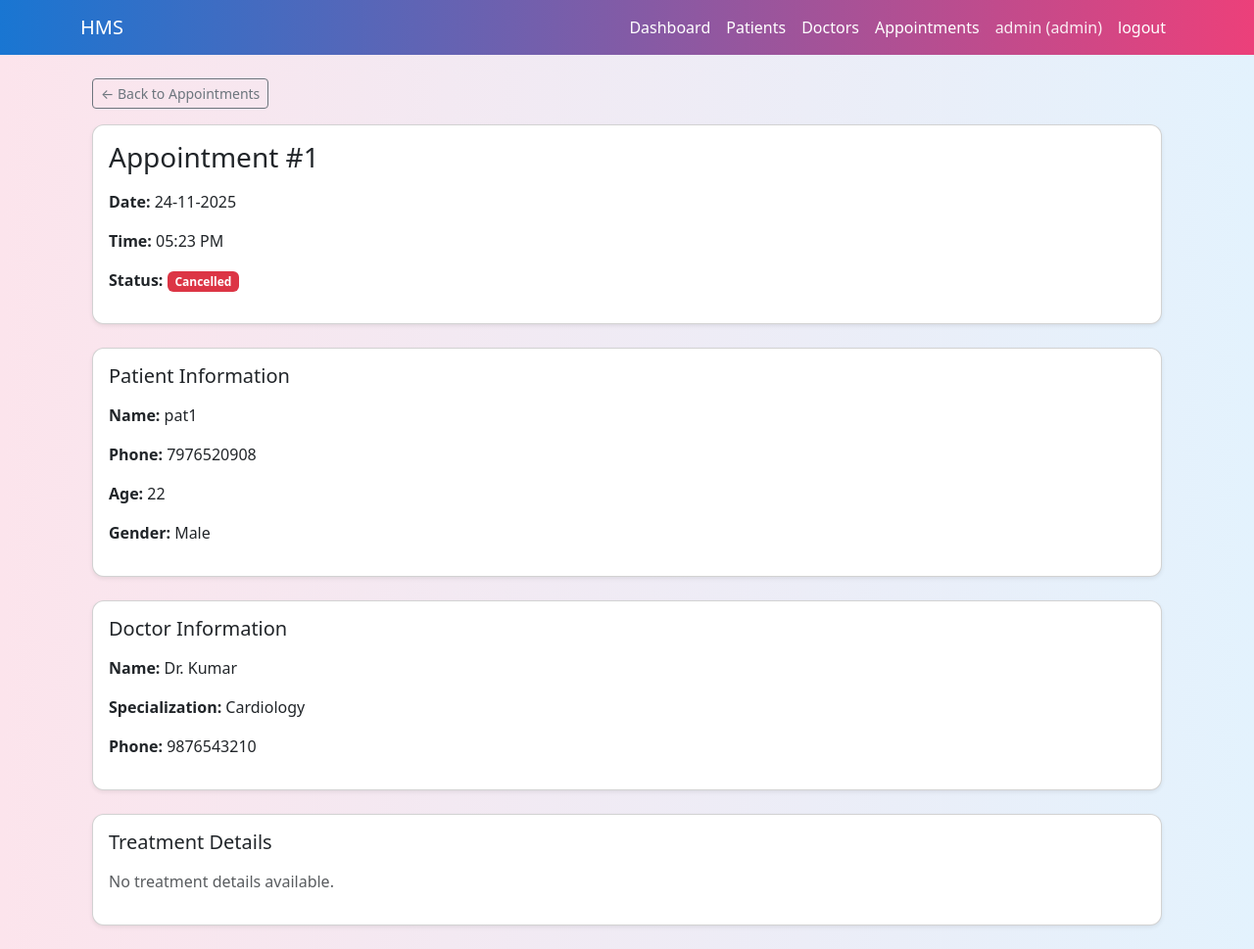
After one commit to Manojseervi0/hospital-management-system, a Flask app: page /admin/appointments/1 in a window 1280 px wide. The commit adds this page. Shown: the whole page at 98% size. Run offline with Flask 3, Linux system fonts and the light colour scheme; a user stored in the database is signed in; data comes from the database, SQL or seed files in the repository; both versions use the stored data as it was after the commit.

Commit message:
Milestone-HMS Appointment-Treatment

```diff
--- a/app.py
+++ b/app.py
@@ -419,6 +419,50 @@ def create_app():
             search=search
         )
 
+    @app.route('/admin/patients/toggle/<int:patient_id>')
+    def admin_toggle_patient(patient_id):
+        if session.get('role') !="admin":
+            return redirect(url_for('login'))
+
+        patient = Patient.query.get_or_404(patient_id)
+        user=User.query.get_or_404(patient.user_id)
+
+        user.is_active=not user.is_active
+        db.session.commit()
+
+        flash(
+            f"Patient '{patient.full_name}' has been"
+            + ("activated." if user.is_active else "deactivated.")
+        )
+        return redirect(url_for('admin_patients'))
+
+    @app.route('/admin/patient/<int:patient_id>/history')
+    def admin_patient_history(patient_id):
+        if session.get('role') !="admin":
+            return redirect(url_for('login'))
+
+        patient=Patient.query.get_or_404(patient_id)
+
+        appointments=(
+            Appointment.query
+            .filter_by(patient_id=patient.id)
+            .order_by(Appointment.date.desc(),Appointment.time.desc())
+            .all()
+        )
+        return render_template(
+            "admin_patient_history.html",
+            patient=patient,
+            appointments=appointments,
+        )
+
+    @app.route('/admin/appointments/<int:appt_id>')
+    def admin_appointment_detail(appt_id):
+        if session.get('role') !='admin':
+            return redirect(url_for('login'))
+
+        appt = Appointment.query.get_or_404(appt_id)
+        return render_template("Admin_appointment_detail.html",appointment=appt)
+
     @app.route('/doctor/appointments')
     def doctor_appointments():
         if session.get('role') != "doctor":
@@ -488,6 +532,33 @@ def create_app():
         flash(f"Appointment marked as {new_status}.")
         return redirect(url_for('doctor_appointments'))
 
+    @app.route('/doctor/patient/history/<int:patient_id>/history')
+    def doctor_patient_history(patient_id):
+        if session.get('role') != "doctor":
+            return redirect(url_for('login'))
+        user_id = session.get('user_id')
+        if not user_id:
+            return redirect(url_for('login'))
+
+        doctor = Doctor.query.filter_by(user_id=user_id).first()
+        if not doctor:
+            flash("Doctor profile not found.")
+            return redirect(url_for('doctor_dashboard'))
+
+        patient=Patient.query.get_or_404(patient_id)
+
+        appointments = (
+            Appointment.query
+            .filter_by(patient_id=patient.id,doctor_id=doctor.id)
+            .order_by(Appointment.date.desc(),Appointment.time.desc())
+            .all()
+        )
+        return render_template(
+            "doctor_patient_history.html",
+            patient=patient,
+            appointments=appointments,
+        )
+
     @app.route('/patient/doctor/<int:doctor_id>')
     def patient_doctor_profile(doctor_id):
         if session.get('role') != "patient":
@@ -511,7 +582,7 @@ def create_app():
             slots=slots
         )
 
-    @app.route('/patient/book/<int:slot_id>', methods=['GET','POST'])
+    @app.route('/patient/book/<int:slot_id>', methods=['POST'])
     def patient_book_appointment(slot_id):
         if session.get('role')!="patient":
             return redirect(url_for('login'))
@@ -527,19 +598,29 @@ def create_app():
 
         slot = DoctorAvailability.query.get_or_404(slot_id)
 
-        if slot.date < date.today():
-            flash("This slot is no longer available to book.")
-            return redirect(url_for('patient_doctor_profile',doctor_id=slot.doctorid))
+        existing_for_doctor = Appointment.query.filter(
+            Appointment.doctor_id ==slot.doctorid,
+            Appointment.date ==slot.date,
+            Appointment.time == slot.start_time,
+            Appointment.status != "Cancelled"
+        ).first()
 
-        existing = Appointment.query.filter_by(
-            patient_id=patient.id,
-            doctor_id=slot.doctorid,
-            date=slot.date,
-            time=slot.start_time
+        if existing_for_doctor:
+            flash("this slot has already been booked by another patient.")
+            return redirect(url_for('patient_dashboard'))
+
+
+
+        existing_for_patient = Appointment.query.filter(
+            Appointment.patient_id == patient.id,
+            Appointment.doctor_id==slot.doctorid,
+            Appointment.date==slot.date,
+            Appointment.time==slot.start_time,
+            Appointment.status != "Cancelled"
             ).first()
-        if existing:
+        if existing_for_patient:
             flash("You already have an appointment in this time slot.")
-            return redirect(url_for('patient_doctor_profile',doctor_id=slot.doctorid))
+            return redirect(url_for('patient_dashboard'))
 
         appt = Appointment(
             patient_id=patient.id,
@@ -722,6 +803,17 @@ def create_app():
                 flash("End time must be after start time.")
                 return redirect(url_for('doctor_availability'))
 
+            overlapping=DoctorAvailability.query.filter(
+                DoctorAvailability.doctorid ==doctor.id,
+                DoctorAvailability.date==slot_date,
+                DoctorAvailability.start_time <end_time,
+                DoctorAvailability.end_time > start_time,
+            ).first()
+
+            if overlapping:
+                flash("This time range overlaps with an existing availability slot.")
+                return redirect(url_for('doctor_availability'))
+
             new_slot = DoctorAvailability(
                 doctorid=doctor.id,
                 date=slot_date,
--- /dev/null
+++ b/templates/admin_appointment_detail.html
@@ -0,0 +1,70 @@
+{% extends "base.html" %}
+
+{% block content %}
+<div class="container mt-4">
+
+    <a href="{{ url_for('admin_appointments') }}" class="btn btn-sm btn-outline-secondary mb-3">
+        ← Back to Appointments
+    </a>
+
+    <div class="card shadow-sm mb-4">
+        <div class="card-body">
+
+            <h3 class="mb-3">Appointment #{{ appointment.id }}</h3>
+
+            <p><strong>Date:</strong> {{ appointment.date.strftime("%d-%m-%Y") }}</p>
+            <p><strong>Time:</strong> {{ appointment.time.strftime("%I:%M %p") }}</p>
+
+            <p><strong>Status:</strong>
+                {% if appointment.status == 'Booked' %}
+                <span class="badge bg-warning text-dark">Booked</span>
+                {% elif appointment.status == 'Completed' %}
+                <span class="badge bg-success">Completed</span>
+                {% elif appointment.status == 'Cancelled' %}
+                <span class="badge bg-danger">Cancelled</span>
+                {% endif %}
+            </p>
+
+        </div>
+    </div>
+
+    <!-- Patient Info -->
+    <div class="card shadow-sm mb-4">
+        <div class="card-body">
+            <h5 class="card-title mb-3">Patient Information</h5>
+
+            <p><strong>Name:</strong> {{ appointment.patient.full_name }}</p>
+            <p><strong>Phone:</strong> {{ appointment.patient.phone or "N/A" }}</p>
+            <p><strong>Age:</strong> {{ appointment.patient.age or "N/A" }}</p>
+            <p><strong>Gender:</strong> {{ appointment.patient.gender or "N/A" }}</p>
+        </div>
+    </div>
+
+    <!-- Doctor Info -->
+    <div class="card shadow-sm mb-4">
+        <div class="card-body">
+            <h5 class="card-title mb-3">Doctor Information</h5>
+
+            <p><strong>Name:</strong> {{ appointment.doctor.full_name }}</p>
+            <p><strong>Specialization:</strong> {{ appointment.doctor.department.name }}</p>
+            <p><strong>Phone:</strong> {{ appointment.doctor.phone or "N/A" }}</p>
+        </div>
+    </div>
+
+    <!-- Treatment Info -->
+    <div class="card shadow-sm mb-4">
+        <div class="card-body">
+            <h5 class="card-title mb-3">Treatment Details</h5>
+
+            {% if appointment.treatment %}
+                <p><strong>Diagnosis:</strong> {{ appointment.treatment.diagnosis or "—" }}</p>
+                <p><strong>Prescription:</strong> {{ appointment.treatment.prescription or "—" }}</p>
+                <p><strong>Notes:</strong> {{ appointment.treatment.notes or "—" }}</p>
+            {% else %}
+                <p class="text-muted">No treatment details available.</p>
+            {% endif %}
+        </div>
+    </div>
+
+</div>
+{% endblock %}
```
Also changed, not shown: templates/admin_appointments.html (+10 -0 lines), templates/admin_patient_history.html (added, +82 -0 lines), templates/admin_patients.html (+64 -18 lines), templates/doctor_appointments.html (+13 -9 lines), hospital.db.
